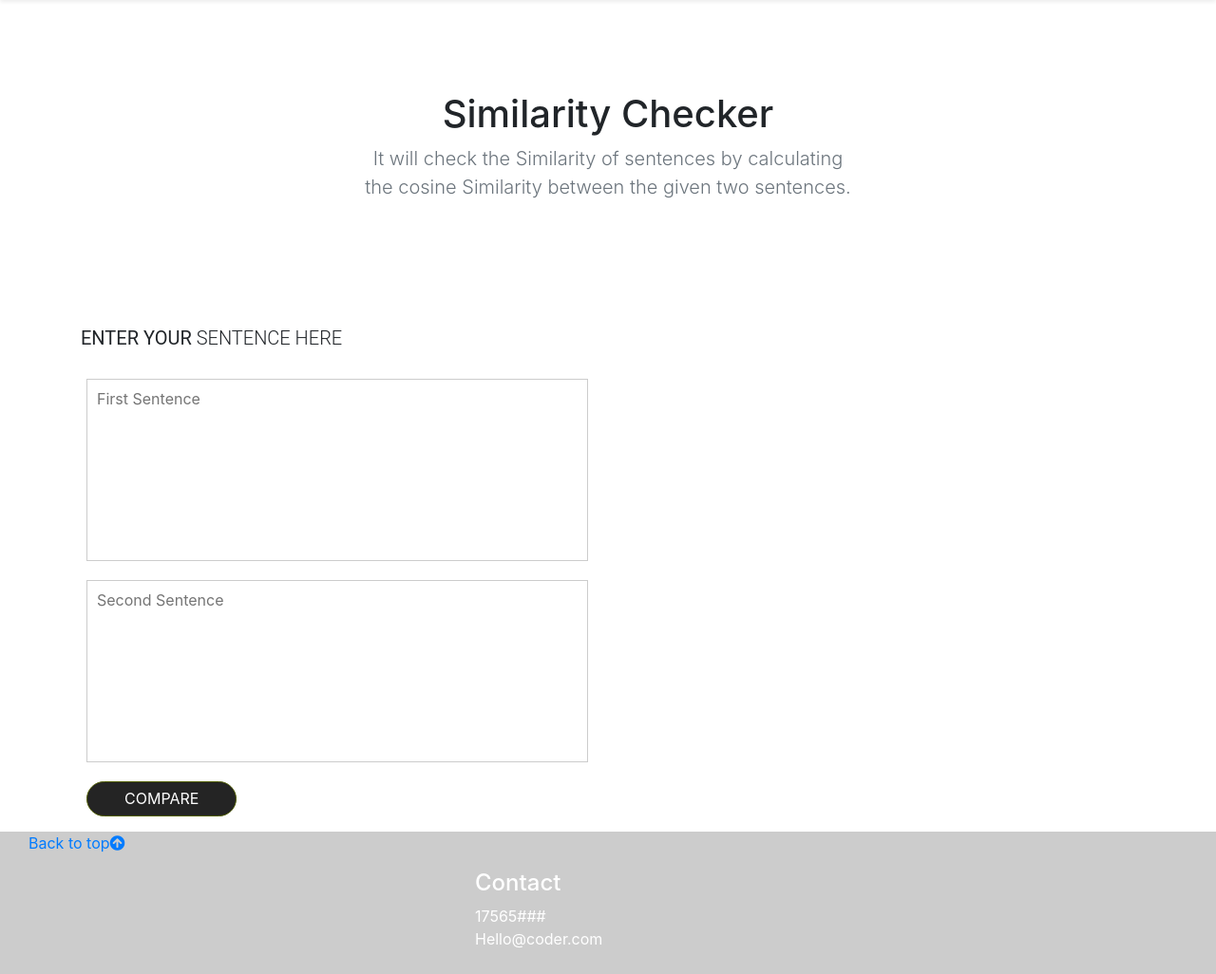
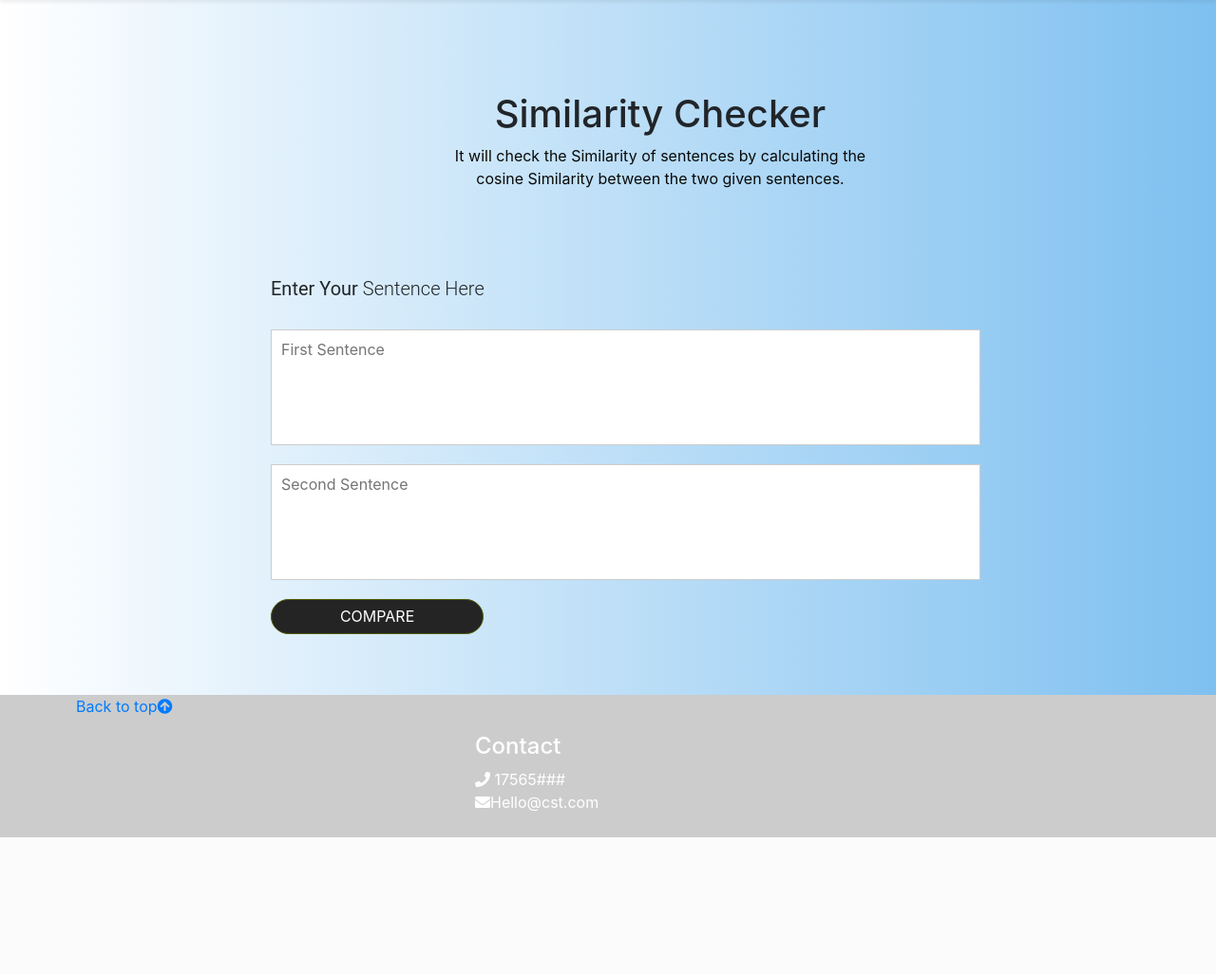
Before and after one commit to Khenteb/Sentence-Similarity, a Flask app: page / in a window 1280 px wide. Shown: the part 56-1082 px from the top of the page at 95% size. After the commit the page ends 938 px from the top, so only its background shows below. Run offline with Flask 2, Linux system fonts and the light colour scheme; some libraries are stand-ins or nearby versions.

```diff
--- a/flask-ml/pre_trained_model/static/css/main.css
+++ b/flask-ml/pre_trained_model/static/css/main.css
@@ -1,5 +1,6 @@
     body{
     width: 100%;
+    background-image: linear-gradient(to right, rgba(255,0,0,0), rgb(126, 192, 240));
     }
     .text-footer{
         background-color: #ccc;
@@ -7,6 +8,16 @@
     }
     .contactus{
         padding-left: 500px;
+    }
+    .row{
+        padding-left: 200px;
+    }
+    .title {
+        padding-right: 90px;
+    }
+    .text{
+        color: #090909;
+        font-weight: 400;
     }
 
 
@@ -18,23 +29,28 @@
     font-size: 20px;
     font-weight: 300;
     margin-bottom: 15px;
-    margin-top: 20px;
-    text-transform: uppercase;
+    margin-top: -20px;
     }
     .form {
+
+
     border-radius: 7px;
     padding: 6px;
+    padding-left: 0px;
     }
     .form .txt{
         max-width: 960px;
         margin: 0 auto;
+
+
     }
     .txt[type="text"] {
     border: 1px solid #ccc;
     margin: 10px 0;
-    padding: 20px 0px 170px 10px;
+    padding: 20px 0px 100px 10px;
     width: 100%;
-    height: 150px;
+    height: 70px;
+
     }
     .txt_3[type="text"] {
     margin: 10px 0 0;
@@ -84,6 +100,11 @@
     color: #80D651;
     }
 
+    .heading1{
+        padding-top: 40px;
+
+    }
+
 
 
 
@@ -123,9 +144,11 @@
     .notice-danger>strong {
     color: #d73814;
     }
+
     .text-muted py-5{
         background-color: #4f5c04;
+
     }
     .float{
-        padding-left: 30px;
+        padding-left: 80px;
     }
--- a/flask-ml/pre_trained_model/templates/index.html
+++ b/flask-ml/pre_trained_model/templates/index.html
@@ -24,8 +24,13 @@
           <div class="container">
             <div class="row">
               <div class="col-sm-8 col-md-7 py-4">
-                <h4 class="text-white">About</h4>
-                <p class="text-muted">Lorem ipsum dolor sit amet, consectetur adipiscing elit, sed do eiusmod tempor incididunt ut labore et dolore magna aliqua. In tellus integer feugiat scelerisque varius morbi enim. Faucibus turpis in eu mi bibendum.</p>
+                <h4 class="text-white">About us</h4>
+                <p class="text-muted">
+
+                  We are group one for the AI group work with team members Khentse Dorji, Dorji Jatsho, Sonam Yangchen and Ugyen Chezom coordinated by our
+                  module tutor Mr.Karma Wangchuk.
+                  This is our website for checking the simialrity between two sentences deployed using the pretraind model from tensorflow-hub.
+                </p>
               </div>
               <!--<div class="col-sm-4 offset-md-1 py-4">
                 <h4 class="text-white">Contact</h4>
@@ -51,22 +56,23 @@
         </div>
       </header>
 
+     <div class="title">
+      <section class="py-5 text-center container">
+        <div class="row py-lg-5">
+          <div class="col-lg-6 col-md-6 mx-auto">
+            <h1 class="fw-light">Similarity Checker</h1>
+            <p class="text">It will check the Similarity of sentences by calculating the cosine Similarity between the two given sentences.</p>
+          </div>
+        </div>
+      </section>
+     </div>
+
+
 
 
       <div class="container">
-
-          <section class="py-5 text-center container">
-            <div class="row py-lg-5">
-              <div class="col-lg-6 col-md-8 mx-auto">
-                <h1 class="fw-light">Similarity Checker</h1>
-                <p class="lead text-muted">It will check the Similarity of sentences by calculating the cosine Similarity between the given two sentences.</p>
-              </div>
-            </div>
-          </section>
-
-
           <div class="row">
-              <div class="col-lg-6">
+              <div class="col-lg-10">
                   <div class="form_main">
                       <h4 class="heading"><strong>Enter Your </strong> Sentence Here<span></span></h4>
                       <div class="form">
@@ -85,9 +91,9 @@
           {% if result %}
 
           <div class="row">
-              <div class="col-lg-6">
+              <div class="col-lg-10">
                   <div class="form_main">
-                      <h4 class="heading"><strong>Cosine </strong> Similarity Value<span></span></h4>
+                      <h4 class="heading1"><strong>Cosine </strong> Similarity Value<span></span></h4>
 
                       <div class="notice notice-info">
                           <strong>Sentence 1</strong> : {{result["sentence-1"]}}
@@ -100,7 +106,7 @@
 
                       <div class="notice-range">
 
-                            <spam class="simi">Similarity(-1 to -0.6)</spam>    <spam class="dissimi">Dissimilarity(0.6 to 1)</spam>
+                            <spam class="simi">Similarity(-1 to -0.6)</spam>    <spam class="dissimi">Dissimilarity(-0.59 to 1)</spam>
                         </div>
 
 
@@ -113,6 +119,9 @@
               </div>
           </div> {% endif %}
       </div>
+
+      <br>
+      <br>
     <footer class="text-footer">
         <div class="footer">
             <p class="float">
@@ -123,8 +132,9 @@
                 <div class="contactus">
                     <h4 class="text-white">Contact</h4>
                     <ul class="list-unstyled">
-                      <li><a href="#" class="text-white">17565###</a></li>
-                      <li><a href="#" class="text-white">Hello@coder.com</a></li>
+                      <li><a href="#" class="text-white"><i class="fa fa-phone" aria-hidden="true"></i>
+                        17565###</a></li>
+                      <li><a href="#" class="text-white"><i class="fa fa-envelope" aria-hidden="true"></i>Hello@cst.com</a></li>
                     </ul>
                 </div>
         </div>
--- a/flask-ml/pre_trained_model/utils.py
+++ b/flask-ml/pre_trained_model/utils.py
@@ -11,7 +11,7 @@ def similarity_value(s1, s2):
 
     if sim.numpy() <= -0.6:
         msg = f"Cosine Similarity is {sim.numpy()}, this indicates high similarity"
-    elif sim.numpy() >= 0.6:
+    elif sim.numpy() >= -0.59:
         msg = f"Cosine Similarity is {sim.numpy()}, this indicates high dissimilarity"
     else:
         msg = f"Cosine Similarity is {sim.numpy()}, can't decide much with this value"
```
